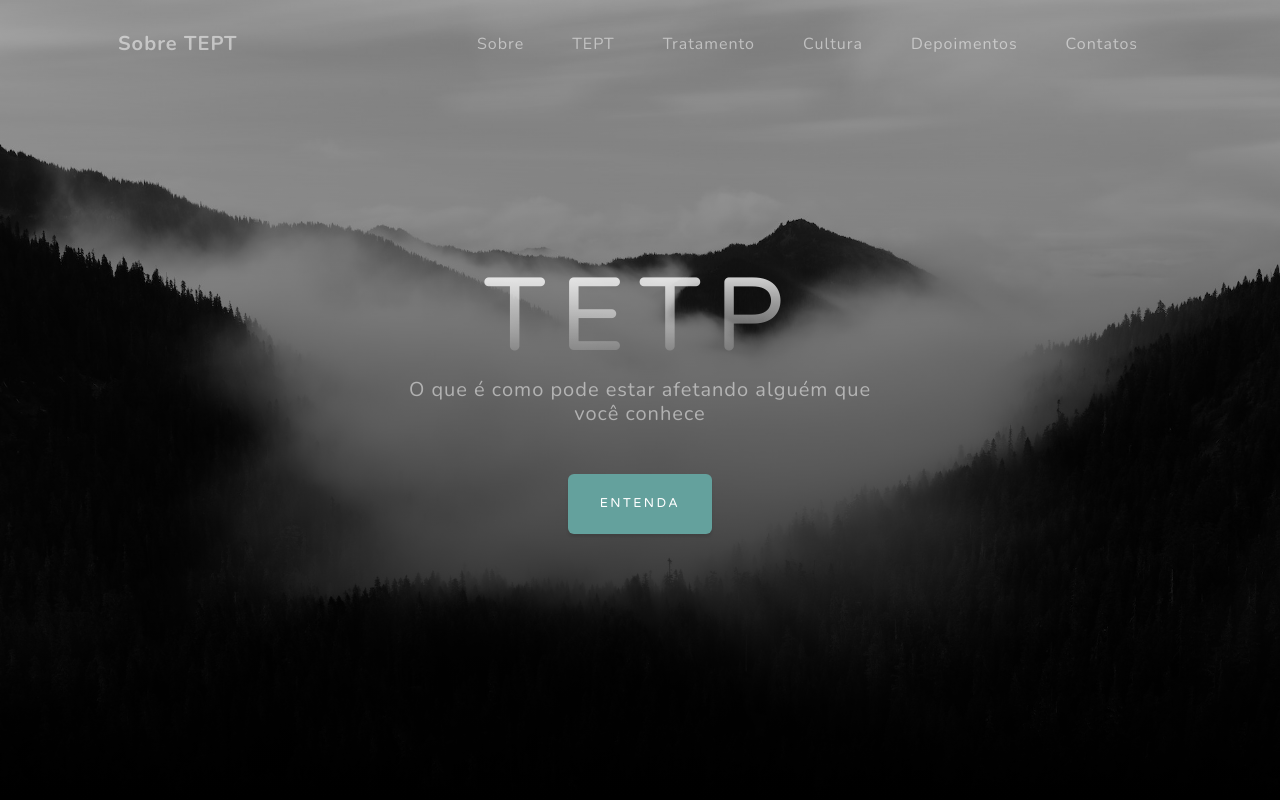
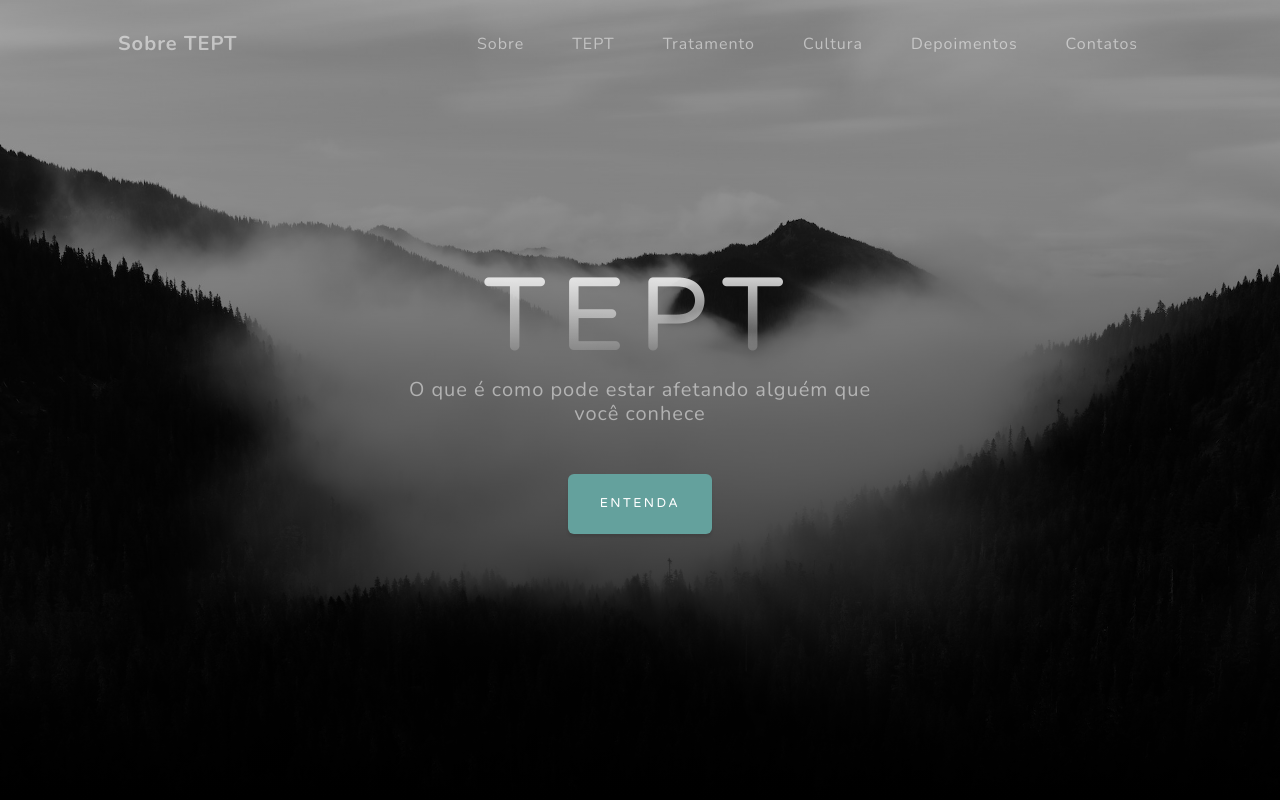
Before and after one commit to JoArthur8/PTSD-Site, a plain HTML site: page index.html in a window 1280 px wide. Shown: the top 800 px of the page. Drawn offline with nearby package versions, Linux system fonts and the light colour scheme.

Commit message:
Update index.html

```diff
--- a/index.html
+++ b/index.html
@@ -42,7 +42,7 @@
             <div class="container px-4 px-lg-5 d-flex h-100 align-items-center justify-content-center">
                 <div class="d-flex justify-content-center">
                     <div class="text-center">
-                        <h1 class="mx-auto my-0 text-uppercase">TETP</h1>
+                        <h1 class="mx-auto my-0 text-uppercase">TEPT</h1>
                         <h2 class="text-white-50 mx-auto mt-2 mb-5">O que é como pode estar afetando alguém que você conhece</h2>
                         <a class="btn btn-primary" href="#about">Entenda</a>
                     </div>
```
